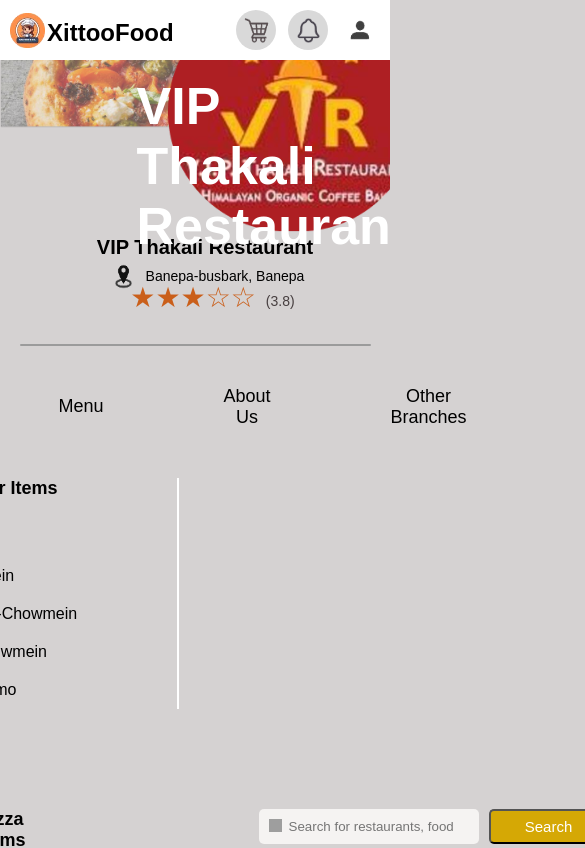
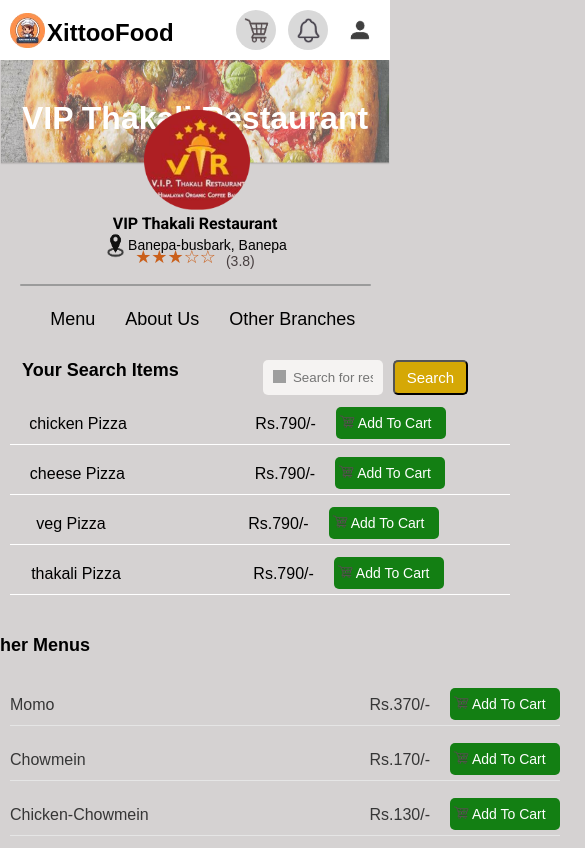
Before and after one commit to Sujan-shrestha7/userFood, a React (Vite) app: page /restaurantFoods in a window 390 px wide. Shown: the top 848 px of the page, 585 px wide, since content can reach past the window. Built offline with nearby package versions, Linux system fonts and the light colour scheme; grey boxes are pictures that could not be loaded.

Commit message:
repsonsive meny

```diff
--- a/src/Components/Order&search.tsx/menu.tsx
+++ b/src/Components/Order&search.tsx/menu.tsx
@@ -2,6 +2,7 @@
 import "../Navbar.css";
 import search from "../images/search.png";
 import cart from "../images/cart.png";
+import "../css/restaurantFood.css";
 
 const Menu: React.FC = () => {
   // const [activeTab, setActiveTab] = useState<string>("Menu");
@@ -53,14 +54,17 @@
   const GrandTotal = parseInt(VAT) + TotalAmount + DeliveryCharge;
 
   return (
-    <div className="mt-[50px] ml-[-20px]">
-      <div className="flex flex-wrap gap-[100px]">
-        <div className="ml-[-100px]">
+    <div className="menu-all mt-[50px] ml-[-20px]">
+      <div className="menus flex flex-wrap gap-[100px]">
+        <div className="popular-items ml-[-100px]">
           <p className="foodstyle mb-[30px]">Popular Items</p>
 
           <div>
             {popularItems.map((rest, index) => (
-              <div key={index} className=" flex mb-[10px] mt-[20px] justify-between">
+              <div
+                key={index}
+                className=" flex mb-[10px] mt-[20px] justify-between"
+              >
                 <div className="">
                   <a
                     href=""
@@ -74,13 +78,14 @@
             ))}
           </div>
         </div>
+
         {/* divider */}
-        <div className=" h-auto w-[2px] bg-[#fff]" />
+        <div className="divider-desktop h-auto w-[2px] bg-[#fff]" />
 
         {/* food items  */}
         <div>
-          <div className="flex gap-[200px] ml-[-30px]">
-            <div className="foodstyle ml-[-30px]">Pizza Items</div>
+          <div className="item-search flex gap-[200px] ml-[-30px]">
+            <div className="foodstyle ml-[-30px]">Your Search Items</div>
 
             {/* search  */}
             <div className="relative flex ">
@@ -91,21 +96,23 @@
               />
               <input
                 type="text"
-                className="h-[35px] w-[220px] bg-[#F5F3F2] pl-[30px] pr-[10px] rounded-[5px] border-none"
+                className="search-input h-[35px] w-[220px] bg-[#F5F3F2] pl-[30px] pr-[10px] rounded-[5px] border-none"
                 placeholder="Search for restaurants, food"
               />
-              <button className="ml-[10px] h-[35px] w-[120px] bg-[#D5A805] text-[#fff] text-[15px] rounded-[5px] cursor-pointer">
+              <button className="search-btn ml-[10px] h-[35px] w-[120px] bg-[#D5A805] text-[#fff] text-[15px] rounded-[5px] cursor-pointer">
                 Search
               </button>
             </div>
           </div>
 
-
           {/* searched items  */}
-          <div className="text-[16px] w-[600px] ml-[-30px] mt-[40px]">
+          <div className="searched-items text-[16px] w-[600px] ml-[-30px] mt-[40px]">
             {food.map((rest, index) => (
               <div>
-                <div key={index} className=" flex mb-[20px] mt-[20px] justify-between">
+                <div
+                  key={index}
+                  className="searchItems-box flex mb-[20px] mt-[20px] justify-between"
+                >
                   <p>{rest.name}</p>
                   <div className="flex gap-[20px]">
                     <p>Rs.{rest.Price}/- </p>
@@ -132,7 +139,10 @@
             </p>
             {menus.map((rest, index) => (
               <div>
-                <div key={index} className="flex mb-[10px] mt-[25px] w-[550px] text-[#363636] justify-between">
+                <div
+                  key={index}
+                  className="flex mb-[10px] mt-[25px] w-[550px] text-[#363636] justify-between"
+                >
                   <p>{rest.name}</p>
                   <div className="flex gap-[20px]">
                     <p>Rs.{rest.Price}/- </p>
@@ -161,10 +171,15 @@
           </div>
           <div className=" w-[300px]">
             {myCart.map((item, index) => (
-                <div key={index} className="ml-[-0px] mt-[10px] flex justify-between">
+              <div
+                key={index}
+                className="ml-[-0px] mt-[10px] flex justify-between"
+              >
                 <div className="flex  justify-between text-[#504C4C] text-[16px] gap-[25px]">
                   <p className="ml-[-30px]">{item.qty}x</p>
-                    <p>{item.food}  ({item.price})</p>
+                  <p>
+                    {item.food} ({item.price})
+                  </p>
                 </div>
                 <p className="mr-[45px] text-right text-[14px]">
                   Rs. {item.price * item.qty}/-
--- a/src/Components/Order&search.tsx/resFood.tsx
+++ b/src/Components/Order&search.tsx/resFood.tsx
@@ -3,13 +3,12 @@
 import vip from "../images/vip.png";
 import location from "../images/location.png";
 import bg from "../images/bg.png";
-import "../Navbar.css";
 import Menu from "./menu";
 import Footer from "../Footer";
+import '../css/restaurantFood.css';
 
 const ResFood: React.FC = () => {
   const [activeTab, setActiveTab] = useState<string>("Menu");
-
   const restaurant = [
     {
       name: "VIP Thakali Restaurant",
@@ -35,27 +34,36 @@
 
   return (
     <div>
-      <HomeNav /><div className="mb-[100px]">
+      <HomeNav />
+      <div className="all-section mb-[100px]">
         {restaurant.map((rest, index) => (
           <div key={index} className="relative overflow-hidden">
-          <h2 className="absolute items-center justify-center mt-[4%] ml-[35%] text-[#FFF] text-[52px] font-bold bg-black px-4 py-2 rounded-lg">
+            <h2 className="res-bg-name absolute items-center justify-center mt-[4%] ml-[35%] text-[#FFF] text-[52px] font-bold bg-black px-4 py-2 rounded-lg">
               {rest.name}
             </h2>
             <img
               src={rest.img}
-            className="w-full h-auto inset-0 bg-black bg-opacity-40"
+              className="restaurant-background w-full h-auto inset-0 bg-black bg-opacity-40"
               alt="restaurant-background"
             />
             <div className="mt-[-140px]">
-            <img src={vip} className="ml-[43%] h-[240px] w-[250px]" alt="VIP" />
+              <img
+                src={vip}
+                className="front-ResImg ml-[43%] h-[240px] w-[250px]"
+                alt="VIP"
+              />
               <p className="restaurantName text-[20px] text-center font-bold ml-[20px]">
                 {rest.name}
               </p>
-            <div className="flex text-center items-center justify-center font-bold gap-[10px] mt-[5px] ml-[25px]">
-              <img src={location} className="h-[25px] w-[25px]" alt="Location" />
+              <div className="location-name-icon flex text-center items-center justify-center font-bold gap-[10px] mt-[5px] ml-[25px]">
+                <img
+                  src={location}
+                  className="h-[25px] w-[25px]"
+                  alt="Location"
+                />
                 <p className="text-[14px]">{rest.location}</p>
               </div>
-            <div className="flex text-[#CA5F1A] text-[28px] items-center justify-center font-bold gap-[10px] mt-[-8px] ml-[35px]">
+              <div className="res-rating flex text-[#CA5F1A] text-[28px] items-center justify-center font-bold gap-[10px] mt-[-8px] ml-[35px]">
                 {renderStars(rest.rating)}
                 <span className="text-[#473F40] pt-[7px] text-[14px]">
                   ({rest.rating})
@@ -66,14 +74,16 @@
         ))}
 
         {/* Divider Line */}
-      <div className="h-[2px] mt-[30px] w-[90%] ml-[5%] rounded-[10px] bg-[#9B9B9B] shadow-lg" />
+        <div className="divider-line h-[2px] mt-[30px] w-[90%] ml-[5%] rounded-[10px] bg-[#9B9B9B] shadow-lg" />
 
         {/* Navigation Tabs */}
         <nav>
-        <div className="flex gap-[120px] mt-[40px] ml-[15%]">
+          <div className="navigation flex gap-[120px] mt-[40px] ml-[15%]">
             <button
               className={`text-[18px] bg-transparent border-none font-bold cursor-pointer px-4 py-2 ${
-              activeTab === "Menu" ? "border-b-4 border-none text-orange-500" : "text-gray-700"
+                activeTab === "Menu"
+                  ? "border-b-4 border-none text-orange-500"
+                  : "text-gray-700"
               }`}
               onClick={() => setActiveTab("Menu")}
               aria-controls="tab-Menu"
@@ -83,7 +93,9 @@
             </button>
             <button
               className={`text-[18px] bg-transparent border-none font-bold cursor-pointer px-4 py-2 ${
-              activeTab === "About-Us" ? "border-b-4 border-none text-orange-500" : "text-gray-700"
+                activeTab === "About-Us"
+                  ? "border-b-4 border-none text-orange-500"
+                  : "text-gray-700"
               }`}
               onClick={() => setActiveTab("About-Us")}
               aria-controls="tab-About-Us"
@@ -93,7 +105,9 @@
             </button>
             <button
               className={`text-[18px] bg-transparent border-none font-bold cursor-pointer px-4 py-2 ${
-              activeTab === "Branches" ? "border-b-4 border-none text-orange-500" : "text-gray-700"
+                activeTab === "Branches"
+                  ? "border-b-4 border-none text-orange-500"
+                  : "text-gray-700"
               }`}
               onClick={() => setActiveTab("Branches")}
               aria-controls="tab-Branches"
@@ -105,31 +119,37 @@
         </nav>
 
         {/* Tab Content */}
-      <div className="mt-[20px] ml-[15%] text-[18px]">
+        <div className="menubar mt-[20px] ml-[15%] text-[18px]">
           <div
             id="tab-Menu"
             role="tabpanel"
-          className={`${activeTab === "Menu" ? "block" : "hidden"} text-gray-700`}
+            className={`${
+              activeTab === "Menu" ? "block" : "hidden"
+            } text-gray-700`}
           >
-          <Menu/>
+            <Menu />
           </div>
           <div
             id="tab-About-Us"
             role="tabpanel"
-          className={`${activeTab === "About-Us" ? "block" : "hidden"} text-gray-700`}
+            className={`${
+              activeTab === "About-Us" ? "block" : "hidden"
+            } text-gray-700`}
           >
             <p>We are passionate about serving authentic Thakali food.</p>
           </div>
           <div
             id="tab-Branches"
             role="tabpanel"
-          className={`${activeTab === "Branches" ? "block" : "hidden"} text-gray-700`}
+            className={`${
+              activeTab === "Branches" ? "block" : "hidden"
+            } text-gray-700`}
           >
             <p>Find us in Banepa, Dhulikhel, and Kathmandu!</p>
           </div>
         </div>
       </div>
-      <Footer/>
+      <Footer />
     </div>
   );
 };
--- a/src/Components/Payment.tsx/payment.tsx
+++ b/src/Components/Payment.tsx/payment.tsx
@@ -80,6 +80,7 @@
           </div>
         ))}
       </div>
+
       {/* Cart Section for mobilr (Fixed width: 420px) */}
       <div className="cart-More-mbl flex ml-[50px]">
         <div className="bg-white shadow-lg p-6 rounded-lg">
--- /dev/null
+++ b/src/Components/css/restaurantFood.css
@@ -0,0 +1,116 @@
+@import url('https://fonts.googleapis.com/css2?family=Righteous&display=swap');
+@import url('https://fonts.googleapis.com/css2?family=Roboto:wght@400;700&display=swap');
+
+@media(max-width: 768px){
+    .all-section{
+        margin:0;
+        padding: 0;
+    }
+    .restaurant-background{
+        margin: 0;
+        padding: 0;
+        margin-bottom: 100px;
+        height: 105px;
+
+    }
+    .res-bg-name{
+        font-size: 2rem;
+        width: 100%;
+        text-align: center;
+        margin: 0;
+        padding: 0;
+        margin-top: 40px;
+
+    }
+    .front-ResImg{
+        width: auto;
+        height: 100px;
+        margin: -5% 0 0 37%;
+        padding: 0;
+        position: relative;
+    }
+    .restaurantName{
+        font-size: 1rem;
+        margin: 0;
+        padding: 0;
+        font-family: 'Roboto', sans-serif;
+    }
+    .location-name-icon{
+        margin: 0;
+        padding: 0;
+        gap: 0px;
+    }
+    .res-rating{
+        font-size: 18px;
+        margin: 0;
+        padding: 0;
+        margin-top: -3%;
+    }
+    .divider-line{
+        margin: 15px 20px;
+        padding: 0;
+    }
+    .navigation{
+        gap: 30px;
+        padding: 0;
+        align-items: center;
+        justify-content: center;
+        margin-left: 4%;
+    }
+    .menubar{
+        padding: 0;
+        margin: 0;
+    }
+
+
+    /* menus */
+    .menus{
+        margin: 30px 10px;
+        padding: 0;
+        gap: 0;
+        display: flex;
+        flex-direction: column;
+    }
+    .popular-items{
+        display: none;
+        margin: 0;
+        padding: 0;
+    }
+    .menu-all{
+        margin: 0;
+        padding: 0;
+    }
+    .divider-desktop{
+        display: none;
+    }
+    .item-search{
+        width: 100%;
+        display: flex;
+        gap: 0;
+        justify-content: space-around;
+        margin: 0;
+        padding: 0;
+    }
+    .search-input{
+        width: 120px;
+    }
+    .search-btn{
+        width: 75px;
+        margin: 0;
+        padding: 0;
+        margin-left: 10px;
+    }
+    .searched-items{
+        width: 100%;
+        height: auto;
+        margin: 0;
+        padding: 0;
+    }
+    .searchItems-box{
+        /* gap: -10px; */
+        justify-content: space-around;
+        margin-left: -45px;
+        /* margin: 0; */
+        padding: 0;
+    }
+}
```
Lines whose indentation alone changed are shown as unchanged.
